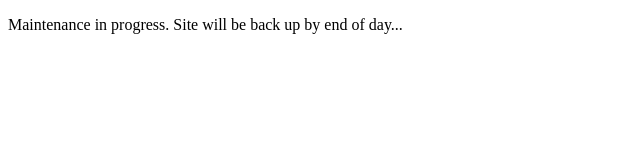
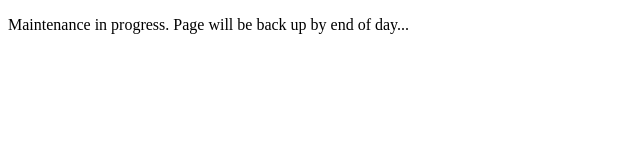
Before and after one commit to GuneevDhillon/portfolio-website, a plain HTML site: page index.html in a window 1280 px wide. Shown: the full height of the page, 0-640 px from the left. Drawn offline with Linux system fonts and the light colour scheme.

Commit message:
Update index.html

```diff
--- a/index.html
+++ b/index.html
@@ -16,6 +16,6 @@
   </head>
 
   <body>
-    <p>Maintenance in progress. Site will be back up by end of day...</p>
+    <p>Maintenance in progress. Page will be back up by end of day...</p>
   </body>
 </html>
```
